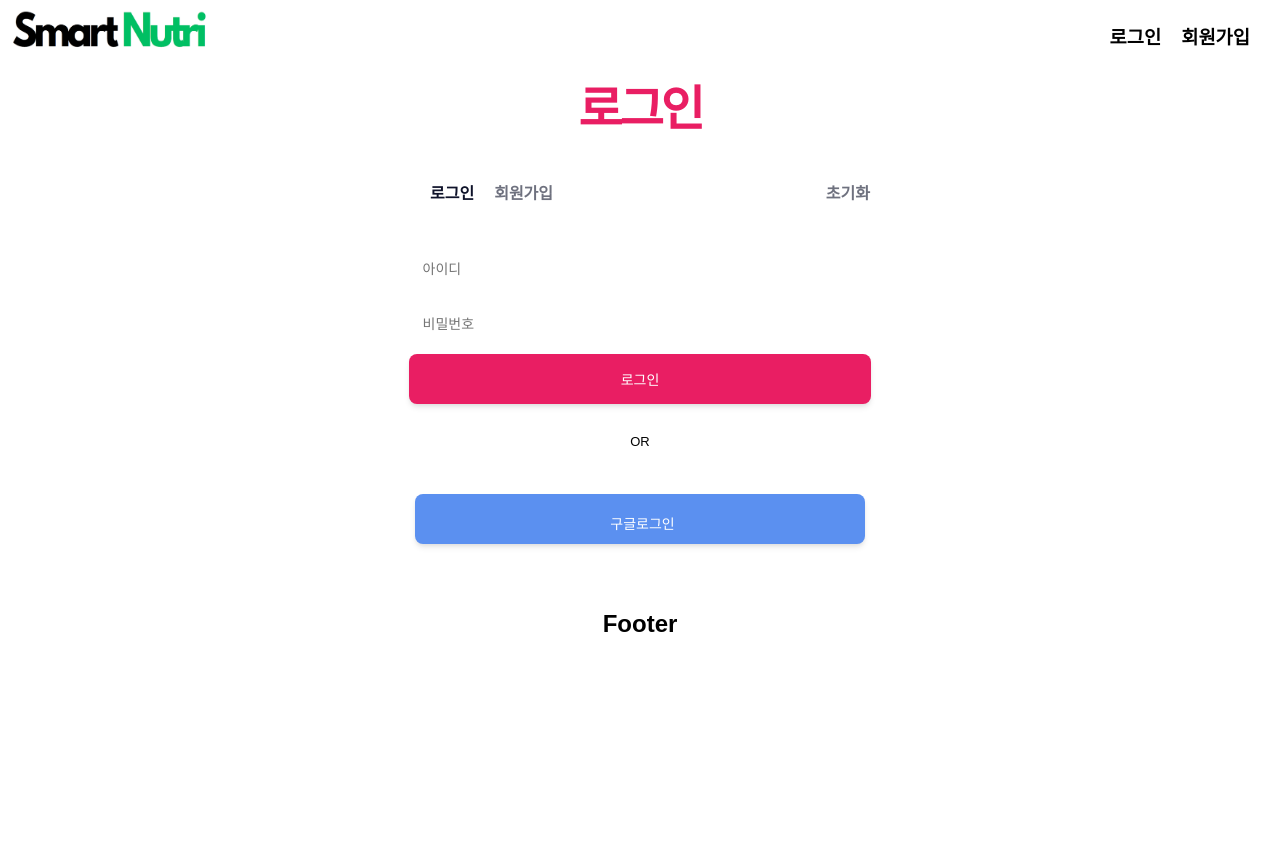
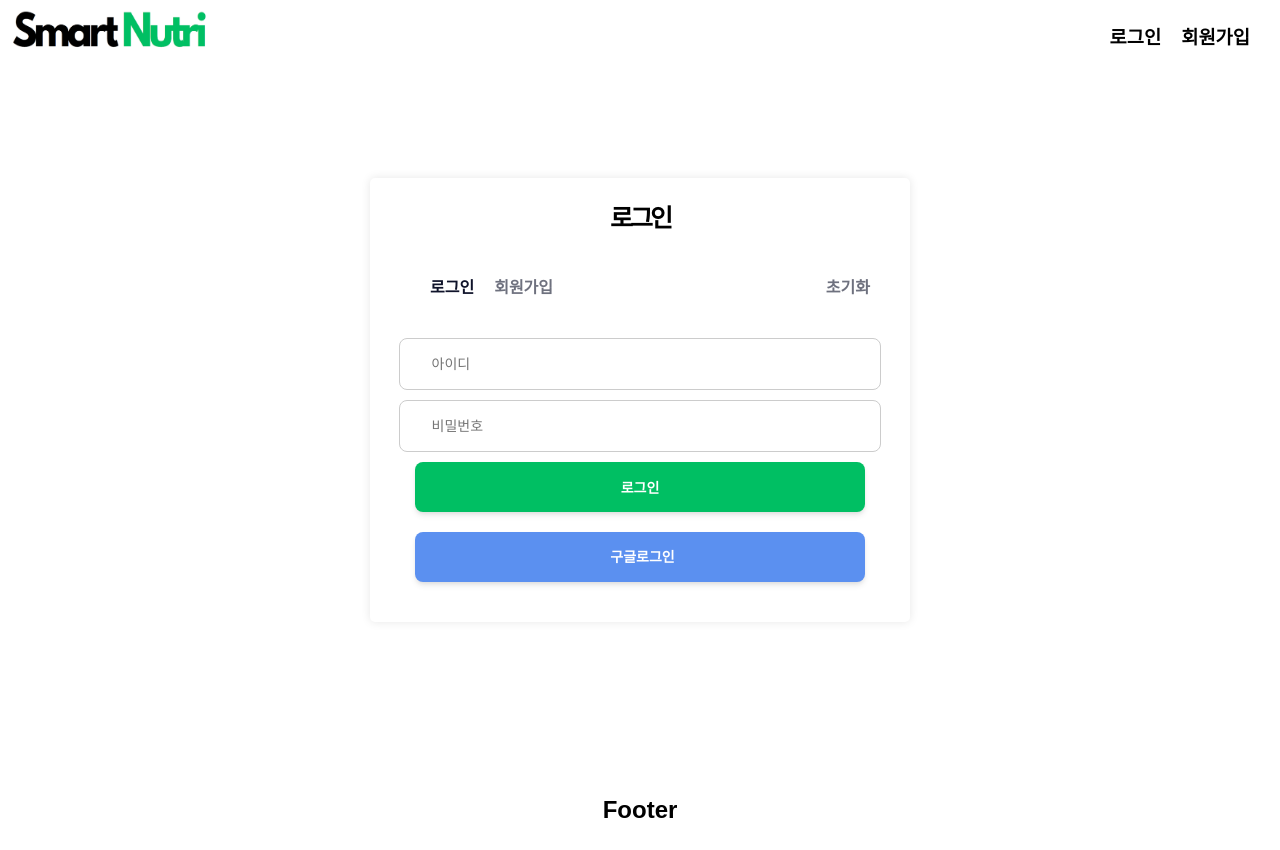
Before and after one commit to woo2851/nutrition2, a React (Create React App) app in the folder main/src/main/frontend/: page /login in a window 1280 px wide. Before the commit the page ends 800 px from the top, so only its background shows below. Built offline with nearby package versions, Linux system fonts and the light colour scheme.

Commit message:
UI 수정

```diff
--- a/main/src/main/frontend/src/components/Login.jsx
+++ b/main/src/main/frontend/src/components/Login.jsx
@@ -44,7 +44,8 @@ export default function Login() {
   }
 
    return (
-    <div class="container">
+    <div class="main-container">
+      <div class="container">
 
     <h1 className='login_h1'>로그인</h1>
 
@@ -71,13 +72,13 @@ export default function Login() {
         로그인
       </button>
       </form>
-    <div class="separator">
-      <p>OR</p>
-    </div>
+
     <button class="google__btn">
       <i class="fa fa-google"></i>
       구글로그인
     </button>
   </div>
+    </div>
+
    )
 }
--- a/main/src/main/frontend/src/components/Main.jsx
+++ b/main/src/main/frontend/src/components/Main.jsx
@@ -9,7 +9,7 @@ export default function Main() {
       <div className='main_description'>
         <h2>Smart Nutri에서 편하게 식단 관리 시작</h2>
         <h1>영양정보를 효율적으로 관리하세요!</h1>
-        <button className='main_button'><Link to = "/upload" style={{ textDecoration: "none" }}>이미지 업로드</Link></button>
+        <button className='main_button'><Link to = "/upload" style={{ textDecoration: "none", color: "white", fontWeight: "bold" }}>이미지 업로드</Link></button>
       </div>
         <img src="image/main.jpg" alt="" />
     </div>
--- a/main/src/main/frontend/src/components/Upload.jsx
+++ b/main/src/main/frontend/src/components/Upload.jsx
@@ -32,7 +32,9 @@ export default function Upload() {
       }
 
     return (
-    <div className='upload_container'>
+      <div>
+        <h2 className='upload_h2'>File Upload</h2>
+        <div className='upload_container'>
       <div className='upload'>
         <input type="file" onChange={handleFileChange} id="avatar" name="file" accept="image/png, image/jpeg, image/jpg"/>
         <div className='preview_description'>
@@ -49,6 +51,8 @@ export default function Upload() {
     <img className='image' src="image/cocoa2.jpg" alt="" />
     </div>
     </div>
+      </div>
+
 
   )
 }
--- a/main/src/main/frontend/src/components/login_signup.css
+++ b/main/src/main/frontend/src/components/login_signup.css
@@ -1,211 +1,253 @@
-body{
+body {
   font-family: 'Montserrat', sans-serif;
-    background:white;
+  background: white;
 }
 
-  .container{
-    display:block;
-    max-width:500px;
-    width:80%;
-    margin:20px auto;
+.main-container {
+  display: flex;
+  justify-content: center;
+  align-items: center;
+  min-height: calc(100vh - 100px);
 }
 
-  .login_h1{
-    color:#e91e63;
-    font-size:48px;
-    letter-spacing:-3px;
-    text-align:center;
-    margin:0 0 40px 0 ;
-    transition:.2s linear;
+.container {
+  display: block;
+  max-width: 500px;
+  width: 80%;
+  margin: 20px auto;
+  background-color: #fff;
+  box-shadow: 0 0 10px rgba(0, 0, 0, 0.1);
+  border-radius: 5px;
+  padding: 20px;
 }
 
-  .links{
-    list-style-type:none;
-    li{
-       display:inline-block;
-       margin:0 20px 0 0;
-       transition:.2s linear;
-       &:nth-child(2){
-          opacity : .6;
-          &:hover{
-             opacity : 1;
+.login_h1 {
+  font-size: 25px;
+  letter-spacing: -3px;
+  text-align: center;
+  margin: 0 0 40px 0;
+  transition: .2s linear;
+}
+
+.links {
+  list-style-type: none;
+
+  li {
+    display: inline-block;
+    margin: 0 20px 0 0;
+    transition: .2s linear;
+
+    &:nth-child(2) {
+      opacity: .6;
+
+      &:hover {
+        opacity: 1;
       }
     }
-       &:nth-child(3){
-          opacity : .6;
-          float:right;
-           &:hover{
-             opacity : 1;
+
+    &:nth-child(3) {
+      opacity: .6;
+      float: right;
+
+      &:hover {
+        opacity: 1;
       }
     }
-       a{
-          text-decoration:none;
-          color:#0f132a;
-          font-weight:bolder;
-          text-align:center;
-          cursor : pointer;
+
+    a {
+      text-decoration: none;
+      color: #0f132a;
+      font-weight: bolder;
+      text-align: center;
+      cursor: pointer;
     }
   }
 }
 
 
-  form{
-    width:100%;
-    max-width:680px;
-    margin:40px auto 10px;
-    .input__block{
-       margin:5px auto;
+form {
+  width: 100%;
+  max-width: 680px;
+  margin: 40px auto 10px;
 
-       display:block;
-       position:relative;
-       &.first-input__block{
-          &::before{
-            content:"";
-            position:absolute;
-            top:-15px;
-            left:50px;
-            display:block;
-            width:0;
-            height:0;
-          background:transparent;
-            border-left:15px solid transparent;
-            border-right:15px solid transparent;
-            border-bottom:15px solid rgba(#0f132a,.1);
-            transition:.2s linear;
+  .input__block {
+    border: 1px solid #ccc;
+    border-radius: 8px;
+    margin: 5px auto;
+    max-width: 480px;
+
+    display: block;
+    position: relative;
+
+    margin-bottom: 10px;
+
+    &.first-input__block {
+      &::before {
+        content: "";
+        position: absolute;
+        top: -15px;
+        left: 50px;
+        display: block;
+        width: 0;
+        height: 0;
+        background: transparent;
+        border-left: 15px solid transparent;
+        border-right: 15px solid transparent;
+        border-bottom: 15px solid rgba(#0f132a, .1);
+        transition: .2s linear;
       }
     }
-       &.signup-input__block{
-        &::before{
-          content:"";
-          position:absolute;
-          top:-15px;
-          left:150px;
-          display:block;
-          width:0;
-          height:0;
-          background:transparent;
-          border-left:15px solid transparent;
-          border-right:15px solid transparent;
-          border-bottom:15px solid rgba(#0f132a,.1);
-          transition:.2s linear;
+
+    &.signup-input__block {
+      &::before {
+        content: "";
+        position: absolute;
+        top: -15px;
+        left: 150px;
+        display: block;
+        width: 0;
+        height: 0;
+        background: transparent;
+        border-left: 15px solid transparent;
+        border-right: 15px solid transparent;
+        border-bottom: 15px solid rgba(#0f132a, .1);
+        transition: .2s linear;
       }
     }
-       input{
-          display:block;
-          width:90%;
-          max-width:680px;
-          height:50px;
-          margin:0 auto;
-          border-radius:8px;
-          border:none;
-          background: rgba(#0f132a,.1);
-          color : rgba(#0f132a,.3);
-          padding:0 0 0 15px;
-          font-size:14px;
+
+
+    input {
+      display: block;
+      width: 90%;
+      max-width: 680px;
+      height: 50px;
+      margin: 0 auto;
+      border-radius: 8px;
+      border: none;
+      background: rgba(#0f132a, .1);
+      color: rgba(#0f132a, .3);
+      padding: 0 0 0 15px;
+      font-size: 14px;
       font-family: 'Montserrat', sans-serif;
+
       &:focus,
-          &:active{
-            outline:none;
-            border:none;
-            color : rgba(#0f132a,1);
+      &:active {
+        outline: none;
+        border: none;
+        color: rgba(#0f132a, 1);
       }
-         &.repeat__password{
-           opacity : 0;
-           display : none;
-           transition:.2s linear;
+
+      &.repeat__password {
+        opacity: 0;
+        display: none;
+        transition: .2s linear;
       }
     }
   }
 
-    .signin__btn{
-       background:#e91e63;
-       color:white;
-       display:block;
-       width:92.5%;
-       max-width:680px;
-       height:50px;
-       border-radius:8px;
-       margin:0 auto;
-       border:none;
-       cursor:pointer;
-       font-size:14px;
+  .signin__btn {
+    background: #00bf63;
+    font-weight: bold;
+    color: white;
+    display: block;
+    width: 90%;
+    max-width: 680px;
+    height: 50px;
+    border-radius: 8px;
+    margin: 0 auto;
+    border: none;
+    cursor: pointer;
+    font-size: 14px;
     font-family: 'Montserrat', sans-serif;
-       box-shadow:0 15px 30px rgba(#e91e63,.36);
-      transition:.2s linear;
-      &:hover{
-        box-shadow:0 0 0 rgba(#e91e63,.0);
+    box-shadow: 0 15px 30px rgba(#00bf63, .36);
+    transition: .2s linear;
+
+    &:hover {
+      box-shadow: 0 0 0 rgba(#00bf63, .0);
     }
   }
 }
 
-  .separator{
-    display:block;
-    margin:30px auto 10px;
-    text-align:center;
-    height:40px;
-    position:relative;
-    background:transparent;
-    color: rgba(#0f132a,.4);
-    font-size:13px;
-    width:90%;
-    max-width:680px;
-    &::before{
-      content:"";
-      position:absolute;
-      top:8px;
-      left:0;
-      background: rgba(#0f132a,.2);
-      height:1px;
-      width:45%;
+.separator {
+  display: block;
+  margin: 30px auto 10px;
+  text-align: center;
+  height: 40px;
+  position: relative;
+  background: transparent;
+  color: rgba(#0f132a, .4);
+  font-size: 13px;
+  width: 90%;
+  max-width: 680px;
+
+  &::before {
+    content: "";
+    position: absolute;
+    top: 8px;
+    left: 0;
+    background: rgba(#0f132a, .2);
+    height: 1px;
+    width: 45%;
   }
-    &::after{
-      content:"";
-      position:absolute;
-      top:8px;
-      right:0;
-      background: rgba(#0f132a,.2);
-      height:1px;
-      width:45%;
+
+  &::after {
+    content: "";
+    position: absolute;
+    top: 8px;
+    right: 0;
+    background: rgba(#0f132a, .2);
+    height: 1px;
+    width: 45%;
   }
 }
 
 .google__btn,
-  .github__btn{
-     display:block;
-     width:90%;
-     max-width:680px;
-     margin:20px auto;
-     height:50px;
-     cursor:pointer;
-     font-size:14px;
+.github__btn {
+  display: block;
+  width: 90%;
+  max-width: 680px;
+  margin: 20px auto;
+  height: 50px;
+  cursor: pointer;
+  font-size: 14px;
   font-family: 'Montserrat', sans-serif;
-     border-radius:8px;
-     border:none;
-     line-height:40px;
-     &.google__btn{
-        background:#5b90f0;
-        color:white;
-        box-shadow:0 15px 30px rgba(#5b90f0,.36);
-        transition:.2s linear;
-        .fa{
-            font-size:20px;
-            padding:0 5px 0 0 ;
+  border-radius: 8px;
+  border: none;
+  line-height: 40px;
+
+  &.google__btn {
+    background: #5b90f0;
+    font-weight: bold;
+    color: white;
+    box-shadow: 0 15px 30px rgba(#5b90f0, .36);
+    transition: .2s linear;
+    display: flex; /* Flexbox 사용 */
+    align-items: center; /* 수직 중앙 정렬 */
+    justify-content: center; /* 수평 중앙 정렬 */
+
+    .fa {
+      font-size: 20px;
+      padding: 0 5px 0 0;
     }
-       &:hover{
-         box-shadow:0 0 0 rgba(#5b90f0,.0);
+
+    &:hover {
+      box-shadow: 0 0 0 rgba(#5b90f0, .0);
     }
   }
-     &.github__btn{
-        background:#25282d;
-        color:white;
-        box-shadow:0 15px 30px rgba(#25282d,.36);
-        transition:.2s linear;
-        .fa{
-            font-size:20px;
-            padding:0 5px 0 0 ;
+
+  &.github__btn {
+    background: #25282d;
+    color: white;
+    box-shadow: 0 15px 30px rgba(#25282d, .36);
+    transition: .2s linear;
+
+    .fa {
+      font-size: 20px;
+      padding: 0 5px 0 0;
     }
-       &:hover{
-         box-shadow:0 0 0 rgba(#25282d,.0);
+
+    &:hover {
+      box-shadow: 0 0 0 rgba(#25282d, .0);
     }
   }
 }
@@ -218,11 +260,15 @@ body{
 }
 
 .radio-group {
-    display: flex; /* Flexbox로 가로 배치 */
-    gap: 20px; /* 라디오 버튼 사이의 간격 설정 */
+  display: flex;
+  /* Flexbox로 가로 배치 */
+  gap: 20px;
+  /* 라디오 버튼 사이의 간격 설정 */
 }
 
 label {
-    display: flex; /* 라디오 버튼과 텍스트를 수평으로 정렬 */
-    align-items: center; /* 라디오 버튼과 텍스트의 수직 정렬 */
+  display: flex;
+  /* 라디오 버튼과 텍스트를 수평으로 정렬 */
+  align-items: center;
+  /* 라디오 버튼과 텍스트의 수직 정렬 */
 }
--- a/main/src/main/frontend/src/components/main.css
+++ b/main/src/main/frontend/src/components/main.css
@@ -17,5 +17,5 @@ h2 {
 }
 
 .main_button{
-    background-color: greenyellow;
+    background-color: #00bf63;
 }
--- a/main/src/main/frontend/src/components/nav_footer.css
+++ b/main/src/main/frontend/src/components/nav_footer.css
@@ -172,3 +172,8 @@ button {
     align-items: center;
     margin: auto;
 }
+
+.upload_h2{
+    text-align: center;
+
+}
```
Also changed, not shown: main/src/main/frontend/src/components/SignUp.jsx (+11 -7 lines). Lines whose indentation alone changed are shown as unchanged.
